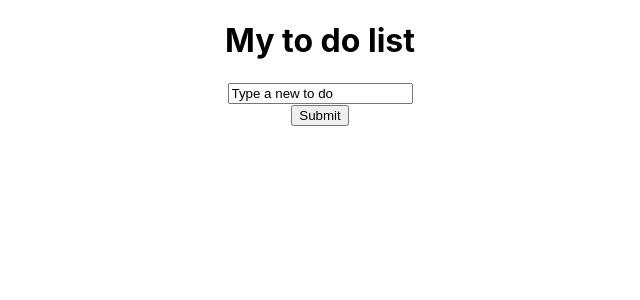
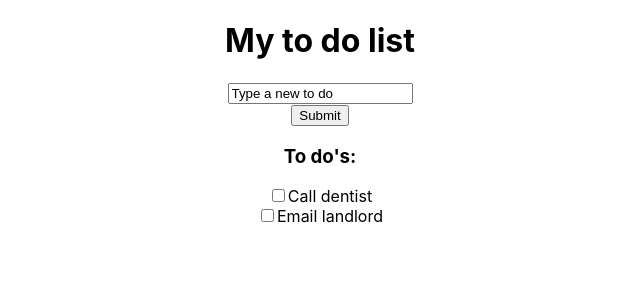
Before and after one commit to ilaria-orlando/intro-react, a React (Create React App) app: page / in a window 1280 px wide. Shown: the top 300 px of the page, without its empty margins (320-960 px from the left). Built offline with nearby package versions, Linux system fonts and the light colour scheme.

Commit message:
add todolist component

```diff
--- a/src/App.js
+++ b/src/App.js
@@ -2,8 +2,8 @@ import React from "react";
 import './App.css';
 
 //components
-import './components/Form';
 import Form from "./components/Form";
+import Todolist from "./components/Todolist";
 
 
 function App() {
@@ -11,6 +11,7 @@ function App() {
       <div className="App">
           <h1>My to do list</h1>
           <Form />
+          <Todolist />
       </div>
   );
 }
--- /dev/null
+++ b/src/components/Todolist.js
@@ -0,0 +1,19 @@
+import React from "react";
+
+const Todolist = () => {
+    return(
+        <div className="list">
+            <h3>To do's:</h3>
+                <div>
+                    <input type="checkbox" name="todo1"/>
+                    <label htmlFor="todo1">Call dentist</label>
+                </div>
+                <div>
+                    <input type="checkbox" name="todo2"/>
+                    <label htmlFor="todo2">Email landlord</label>
+                </div>
+        </div>
+    )
+}
+
+export default Todolist;
```
